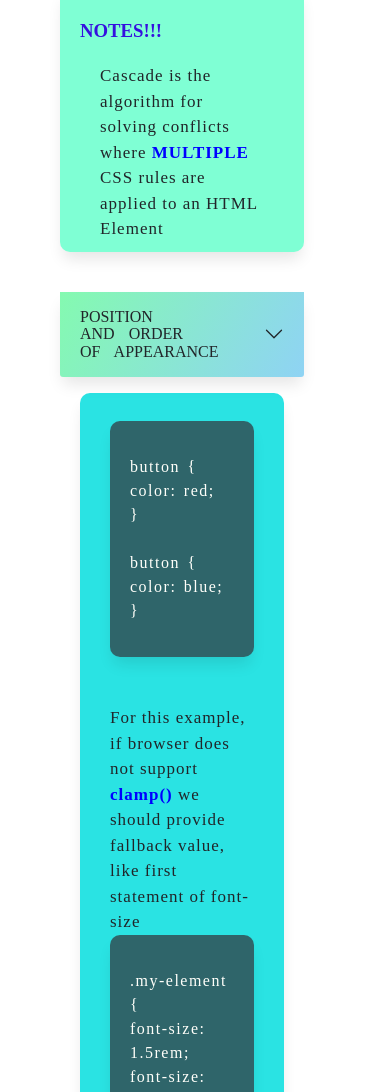
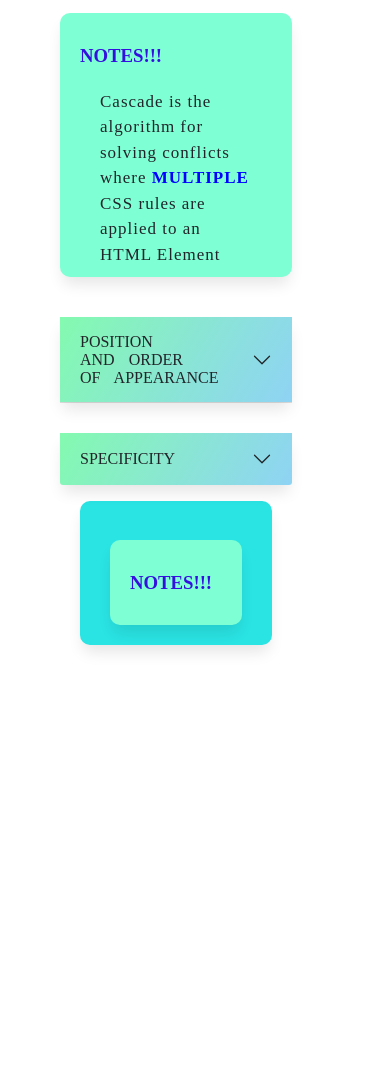
Before and after one commit to raymanu404/learning_web, a website with bundled scripts: page src/html/learining-css.html in a window 390 px wide. Shown: the part 1151-2243 px from the top of the page. After the commit the page ends 1832 px from the top, so only its background shows below. Built offline with nearby package versions, Linux system fonts and the light colour scheme.

Commit message:
prepare specificity accordion item

```diff
--- a/src/html/learining-css.html
+++ b/src/html/learining-css.html
@@ -524,18 +524,19 @@
                         <!--END OF  NOTES -->
                     </div>
 
+                    <!--ACCORDION ITEM -->
                     <div class="accordion accordion-flush" id="cascade-section-accordion-container-id"
                         slot="section-example-container-legend">
                         <div class="accordion-item">
-                            <h2 class="accordion-header" id="cascade-section-head-id">
+                            <h2 class="accordion-header" id="cascade-section-head-id-example-1">
                                 <button class="accordion-button collapsed" type="button" data-bs-toggle="collapse"
-                                    data-bs-target="#flush-collapseOne-cascade-section" aria-expanded="false"
-                                    aria-controls="flush-collapseOne-cascade-section">
+                                    data-bs-target="#flush-cascade-section-example-1" aria-expanded="false"
+                                    aria-controls="flush-cascade-section-example-1">
                                     Position and order of appearance
                                 </button>
                             </h2>
-                            <div id="flush-collapseOne-cascade-section" class="accordion-collapse collapse show"
-                                aria-labelledby="cascade-section-head-id"
+                            <div id="flush-cascade-section-example-1" class="accordion-collapse collapse "
+                                aria-labelledby="cascade-section-head-id-example-1"
                                 data-bs-parent="#cascade-section-accordion-container-id">
                                 <div class="accordion-body">
                                     <!--EXAMPLE 1 -->
@@ -605,6 +606,43 @@
                                 </div>
                             </div>
                         </div>
+                        <!-- END OF ACCORDION ITEM -->
+
+                        <!--  ACCORDION ITEM -->
+                        <div class="accordion-item">
+                            <h2 class="accordion-header" id="cascade-section-head-id-example-2">
+                                <button class="accordion-button collapsed" type="button" data-bs-toggle="collapse"
+                                    data-bs-target="#flush-cascade-section-example-2" aria-expanded="false"
+                                    aria-controls="flush-cascade-section-example-2">
+                                    Specificity
+                                </button>
+                            </h2>
+                            <div id="flush-cascade-section-example-2" class="accordion-collapse collapse show"
+                                aria-labelledby="cascade-section-head-id-example-2"
+                                data-bs-parent="#cascade-section-accordion-container-id">
+                                <div class="accordion-body">
+                                    <!--EXAMPLE 1 -->
+                                    <example-template slot="section-example-container-legend">
+                                        <div slot="example-container-slot-legend" class="d-flex flex-column gap-5">
+
+                                        </div>
+
+                                        <!-- NOTES -->
+                                        <notes-template slot="example-container-slot-legend">
+                                            <div slot="notes-slot-legend">
+                                                <span class="special_span_class">
+
+                                                </span>
+                                            </div>
+                                        </notes-template>
+                                        <!--END OF  NOTES -->
+
+                                    </example-template>
+                                    <!--END OF EXAMPLE -->
+                                </div>
+                            </div>
+                        </div>
+                        <!-- END OF ACCORDION ITEM -->
                     </div>
                 </section-template>
                 <!-- END OF SECTION -->
```
